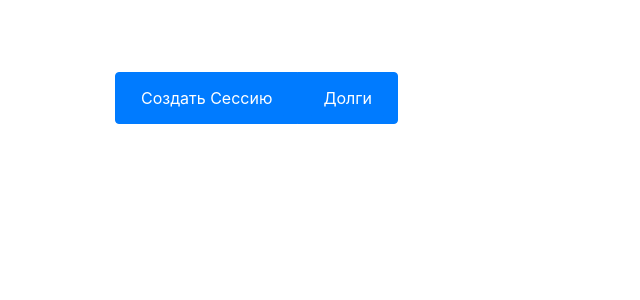
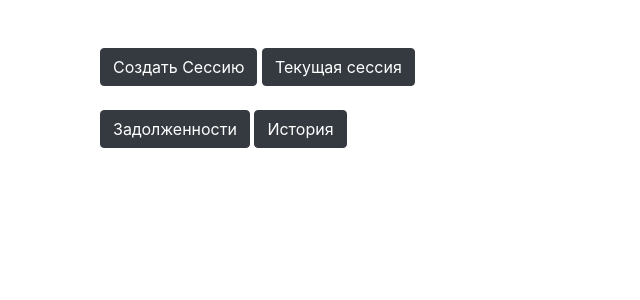
Before and after one commit to sashaaero/CheckSplitter, a Flask app: template templates/index.html in a window 1280 px wide. Shown: the part 56-356 px from the top of the page, without its empty margins (0-640 px from the left). Run offline with Flask 2, Linux system fonts and the light colour scheme; the template is opened without the code that fills it: most values are stand-ins (such as "Sample title", 1, 10 or a date in 2020); parts of the project's set-up code (start-up, migrations or seed data) failed here and were passed over; some libraries are stand-ins or nearby versions.

Commit message:
edit buttons in "index.html"

```diff
--- a/templates/index.html
+++ b/templates/index.html
@@ -1,17 +1,18 @@
 {% extends 'base.html' %}
-Я - страничка
 {% block content %}
-    <div class="container" >
-		<br>
-		<div class="col-xs-12 col-sm-8 col-md-6">
-				<div class="btn-group" data-toggle="buttons">
-					<label class="btn btn-primary">
-						<a href="{{ url_for('session') }}" class="btn btn-primary" role="button">Создать Сессию</a>
-					</label>
-					<label class="btn btn-primary">
-						<a href="{{ url_for('check_credit') }}" class="btn btn-primary" role="button">Долги</a>
-					</label>
-				</div>
-		</div>
+    <div class="container">
+		<div class="row">
+            <div class="col-md-8">
+                <a href="{{ url_for('session') }}" class="btn btn-dark center-block" role="button">Создать Сессию</a>
+                <a href="{{ url_for('index') }}" class="btn btn-dark center-block" role="button">Текущая сессия</a>
+            </div>
+        </div>
+        <br>
+        <div class="row">
+            <div class="col-md-8">
+                <a href="{{ url_for('check_credit') }}" class="btn btn-dark center-block" role="button">Задолженности</a>
+                <a href="{{ url_for('index') }}" class="btn btn-dark center-block" role="button">История</a>
+            </div>
+        </div>
 	</div>
 {% endblock %}
```
